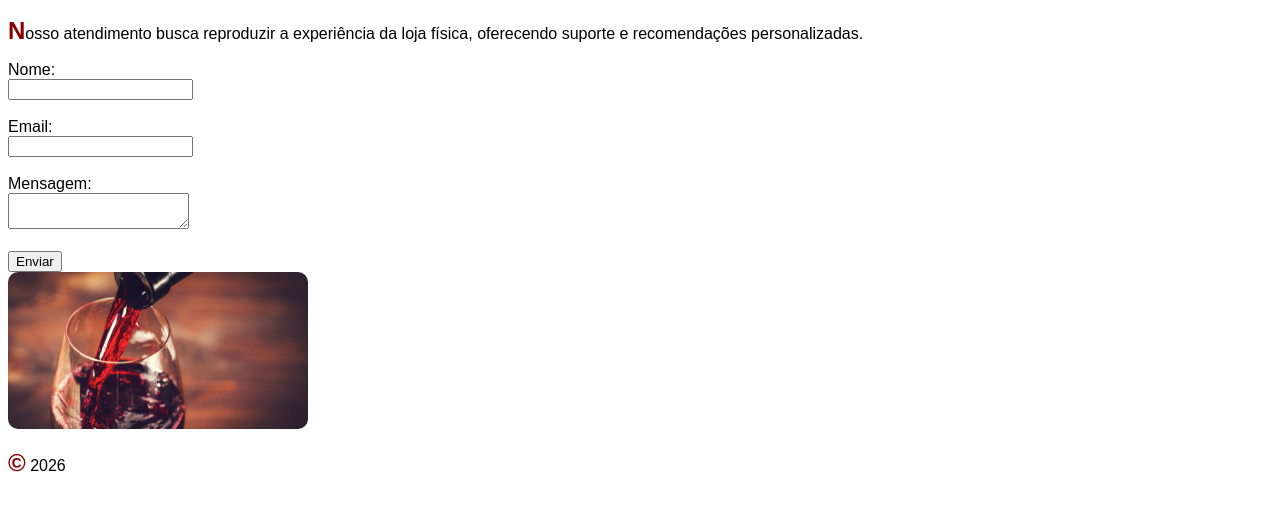
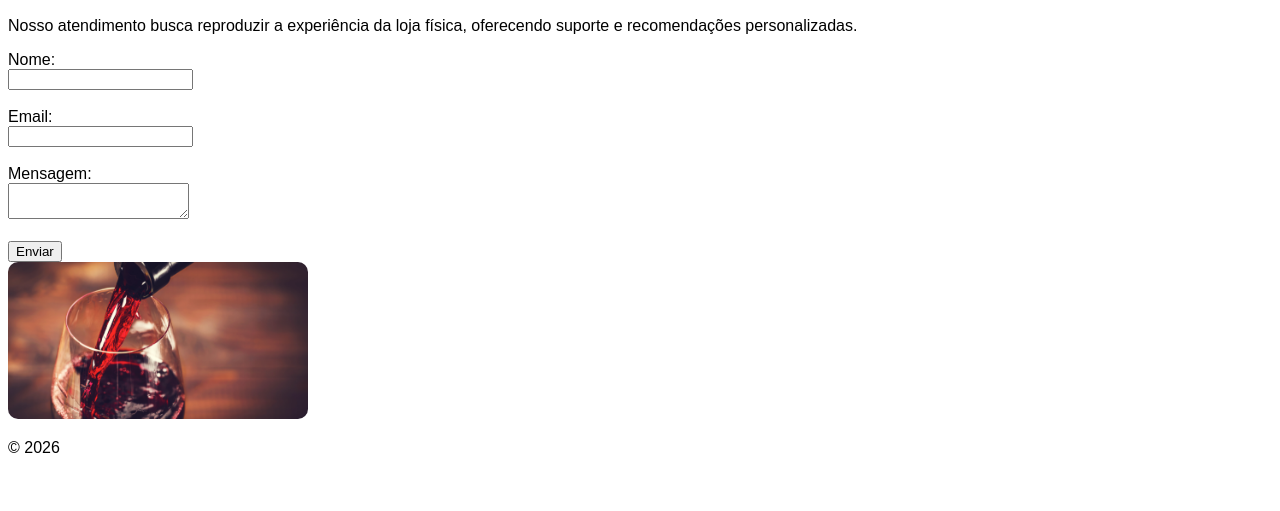
Before and after one commit to bmrs-cod/vinharia-agnello, a plain HTML site: page src/pages/contato.html in a window 1280 px wide. Shown: the part 177-688 px from the top of the page. Drawn offline with Linux system fonts and the light colour scheme.

Commit message:
Update style.css

```diff
--- a/src/css/style.css
+++ b/src/css/style.css
@@ -1,5 +1,3 @@
-@import url("efeitos.css");
-
 body {
     font-family: Arial;
 }
```
